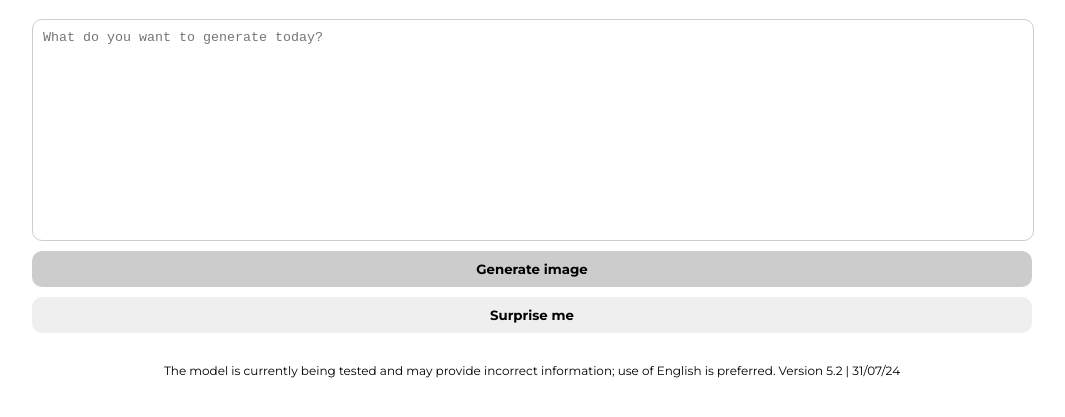
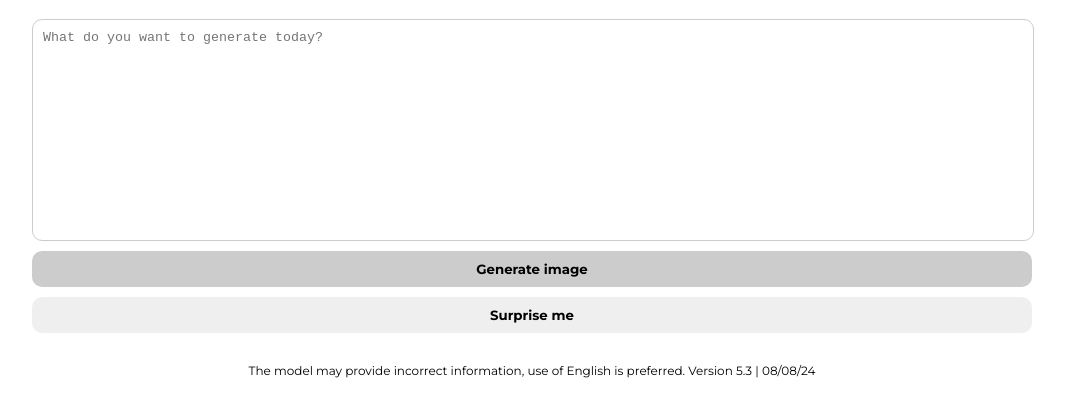
Before and after one commit to lollo21x/will-image-generator, a plain HTML site: page index.html in a window 1280 px wide. Shown: the part 81-498 px from the top of the page, without its empty margins (108-1173 px from the left). Drawn offline with Linux system fonts and the light colour scheme.

Commit message:
Update index.html

```diff
--- a/index.html
+++ b/index.html
@@ -19,7 +19,7 @@
     <a id="download-button" class="download-button" style="display: none;">Download</a>
     <div class="result"></div>
     <div class="disclaimer">
-      The model is currently being tested and may provide incorrect information; use of English is preferred. Version 5.2 | 31/07/24
+      The model may provide incorrect information, use of English is preferred. Version 5.3 | 08/08/24
     </div>
   </div>
 
```
